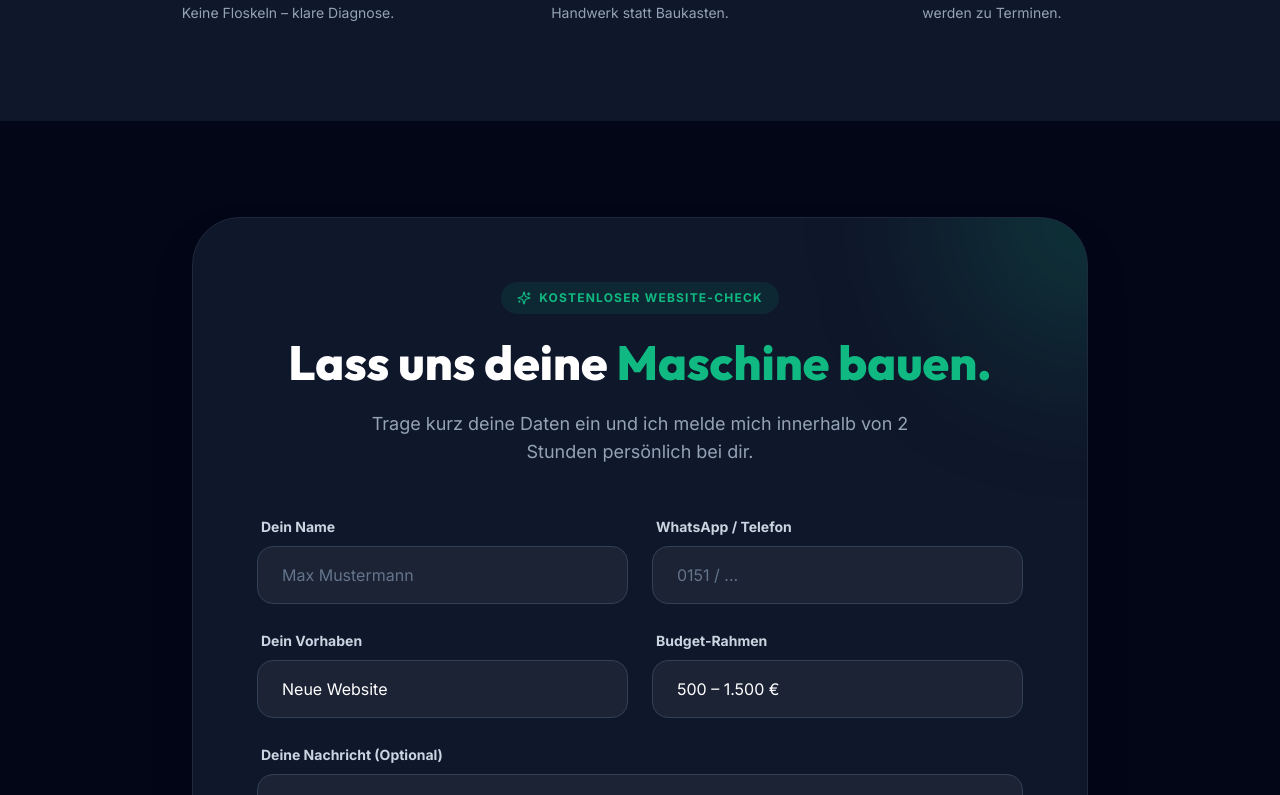
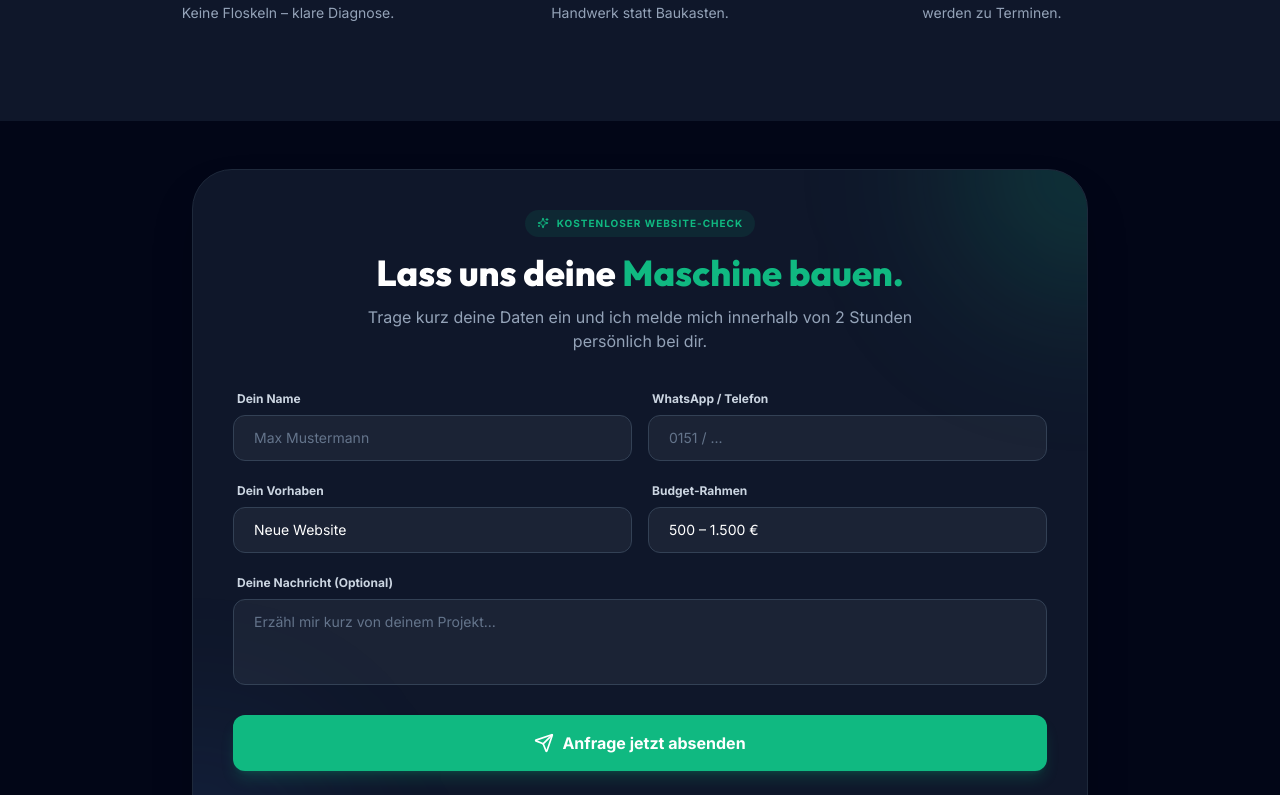
Before and after one commit to timmsug-source/website-linkedin, a Next.js app: page /lp/linkedin in a window 1280 px wide. Shown: the part 3745-4540 px from the top of the page. Built offline with nearby package versions, Linux system fonts and the light colour scheme.

Commit message:
Design: Make ContactForm more compact

```diff
--- a/src/components/ui/ContactForm.tsx
+++ b/src/components/ui/ContactForm.tsx
@@ -51,7 +51,7 @@ export function ContactForm({
 
   return (
     <section
-      className={`py-24 px-6 ${variant === "dark" ? "bg-slate-950" : "bg-white"}`}
+      className={`py-12 px-6 ${variant === "dark" ? "bg-slate-950" : "bg-white"}`}
       id="contact-form"
     >
       <div className="max-w-4xl mx-auto">
@@ -59,60 +59,60 @@ export function ContactForm({
           initial={{ opacity: 0, y: 20 }}
           whileInView={{ opacity: 1, y: 0 }}
           viewport={{ once: true }}
-          className="relative bg-slate-900 rounded-[3rem] p-8 md:p-16 overflow-hidden shadow-2xl border border-slate-800"
+          className="relative bg-slate-900 rounded-[2.5rem] p-6 md:p-10 overflow-hidden shadow-2xl border border-slate-800"
         >
           {/* Decorative blobs */}
           <div className="absolute top-0 right-0 w-64 h-64 bg-accent/20 rounded-full blur-[80px] -translate-y-1/2 translate-x-1/2" />
           <div className="absolute bottom-0 left-0 w-64 h-64 bg-blue-500/10 rounded-full blur-[80px] translate-y-1/2 -translate-x-1/2" />
 
           <div className="relative z-10">
-            <div className="text-center mb-12">
-              <div className="inline-flex items-center gap-2 px-4 py-2 rounded-full bg-accent/10 text-accent text-xs font-bold uppercase tracking-widest mb-6">
-                <Sparkles size={14} />
+            <div className="text-center mb-8">
+              <div className="inline-flex items-center gap-2 px-3 py-1.5 rounded-full bg-accent/10 text-accent text-[10px] font-bold uppercase tracking-widest mb-4">
+                <Sparkles size={12} />
                 <span>Kostenloser Website-Check</span>
               </div>
-              <h2 className="text-3xl md:text-5xl font-display font-extrabold text-white mb-6 whitespace-pre-line">
+              <h2 className="text-2xl md:text-4xl font-display font-extrabold text-white mb-3 whitespace-pre-line">
                 {title}
               </h2>
-              <p className="text-slate-400 text-lg max-w-xl mx-auto">
+              <p className="text-slate-400 text-base max-w-xl mx-auto">
                 {subline}
               </p>
             </div>
 
-            <form onSubmit={handleSubmit} className="grid grid-cols-1 md:grid-cols-2 gap-6">
+            <form onSubmit={handleSubmit} className="grid grid-cols-1 md:grid-cols-2 gap-4">
               {/* Name */}
-              <div className="space-y-2">
-                <label className="text-sm font-bold text-slate-300 ml-1">Dein Name</label>
+              <div className="space-y-1.5">
+                <label className="text-xs font-bold text-slate-300 ml-1">Dein Name</label>
                 <input
                   required
                   type="text"
                   placeholder="Max Mustermann"
                   value={formData.name}
                   onChange={(e) => setFormData({ ...formData, name: e.target.value })}
-                  className="w-full bg-white/5 border border-slate-700 rounded-2xl px-6 py-4 text-white placeholder:text-slate-500 focus:outline-none focus:border-accent focus:ring-1 focus:ring-accent transition-all"
+                  className="w-full bg-white/5 border border-slate-700 rounded-xl px-5 py-3 text-white placeholder:text-slate-500 focus:outline-none focus:border-accent focus:ring-1 focus:ring-accent transition-all text-sm"
                 />
               </div>
 
               {/* Contact */}
-              <div className="space-y-2">
-                <label className="text-sm font-bold text-slate-300 ml-1">WhatsApp / Telefon</label>
+              <div className="space-y-1.5">
+                <label className="text-xs font-bold text-slate-300 ml-1">WhatsApp / Telefon</label>
                 <input
                   required
                   type="text"
                   placeholder="0151 / ..."
                   value={formData.contact}
                   onChange={(e) => setFormData({ ...formData, contact: e.target.value })}
-                  className="w-full bg-white/5 border border-slate-700 rounded-2xl px-6 py-4 text-white placeholder:text-slate-500 focus:outline-none focus:border-accent focus:ring-1 focus:ring-accent transition-all"
+                  className="w-full bg-white/5 border border-slate-700 rounded-xl px-5 py-3 text-white placeholder:text-slate-500 focus:outline-none focus:border-accent focus:ring-1 focus:ring-accent transition-all text-sm"
                 />
               </div>
 
               {/* Project Type */}
-              <div className="space-y-2">
-                <label className="text-sm font-bold text-slate-300 ml-1">Dein Vorhaben</label>
+              <div className="space-y-1.5">
+                <label className="text-xs font-bold text-slate-300 ml-1">Dein Vorhaben</label>
                 <select
                   value={formData.projectType}
                   onChange={(e) => setFormData({ ...formData, projectType: e.target.value })}
-                  className="w-full bg-white/5 border border-slate-700 rounded-2xl px-6 py-4 text-white focus:outline-none focus:border-accent focus:ring-1 focus:ring-accent transition-all appearance-none cursor-pointer"
+                  className="w-full bg-white/5 border border-slate-700 rounded-xl px-5 py-3 text-white focus:outline-none focus:border-accent focus:ring-1 focus:ring-accent transition-all appearance-none cursor-pointer text-sm"
                 >
                   <option value="neu" className="bg-slate-900">Neue Website</option>
                   <option value="redesign" className="bg-slate-900">Redesign (Bestehende Seite)</option>
@@ -122,12 +122,12 @@ export function ContactForm({
               </div>
 
               {/* Budget */}
-              <div className="space-y-2">
-                <label className="text-sm font-bold text-slate-300 ml-1">Budget-Rahmen</label>
+              <div className="space-y-1.5">
+                <label className="text-xs font-bold text-slate-300 ml-1">Budget-Rahmen</label>
                 <select
                   value={formData.budget}
                   onChange={(e) => setFormData({ ...formData, budget: e.target.value })}
-                  className="w-full bg-white/5 border border-slate-700 rounded-2xl px-6 py-4 text-white focus:outline-none focus:border-accent focus:ring-1 focus:ring-accent transition-all appearance-none cursor-pointer"
+                  className="w-full bg-white/5 border border-slate-700 rounded-xl px-5 py-3 text-white focus:outline-none focus:border-accent focus:ring-1 focus:ring-accent transition-all appearance-none cursor-pointer text-sm"
                 >
                   <option value="small" className="bg-slate-900">bis 500 €</option>
                   <option value="medium" className="bg-slate-900">500 – 1.500 €</option>
@@ -137,26 +137,26 @@ export function ContactForm({
               </div>
 
               {/* Message */}
-              <div className="md:col-span-2 space-y-2">
-                <label className="text-sm font-bold text-slate-300 ml-1">Deine Nachricht (Optional)</label>
+              <div className="md:col-span-2 space-y-1.5">
+                <label className="text-xs font-bold text-slate-300 ml-1">Deine Nachricht (Optional)</label>
                 <textarea
-                  rows={4}
+                  rows={3}
                   placeholder="Erzähl mir kurz von deinem Projekt..."
                   value={formData.message}
                   onChange={(e) => setFormData({ ...formData, message: e.target.value })}
-                  className="w-full bg-white/5 border border-slate-700 rounded-2xl px-6 py-4 text-white placeholder:text-slate-500 focus:outline-none focus:border-accent focus:ring-1 focus:ring-accent transition-all resize-none"
+                  className="w-full bg-white/5 border border-slate-700 rounded-xl px-5 py-3 text-white placeholder:text-slate-500 focus:outline-none focus:border-accent focus:ring-1 focus:ring-accent transition-all resize-none text-sm"
                 />
               </div>
 
               {/* Submit Button */}
-              <div className="md:col-span-2 mt-4">
+              <div className="md:col-span-2 mt-2">
                 <button
                   type="submit"
                   disabled={status === "loading" || status === "success"}
-                  className={`w-full h-16 rounded-2xl font-bold text-lg flex items-center justify-center gap-3 transition-all ${
+                  className={`w-full h-14 rounded-xl font-bold text-base flex items-center justify-center gap-3 transition-all ${
                     status === "success"
                       ? "bg-emerald-500 text-white cursor-default"
-                      : "bg-accent hover:bg-accent/90 text-white shadow-xl shadow-accent/20 active:scale-95 disabled:opacity-70"
+                      : "bg-accent hover:bg-accent/90 text-white shadow-lg shadow-accent/20 active:scale-95 disabled:opacity-70"
                   }`}
                 >
                   <AnimatePresence mode="wait">
```
